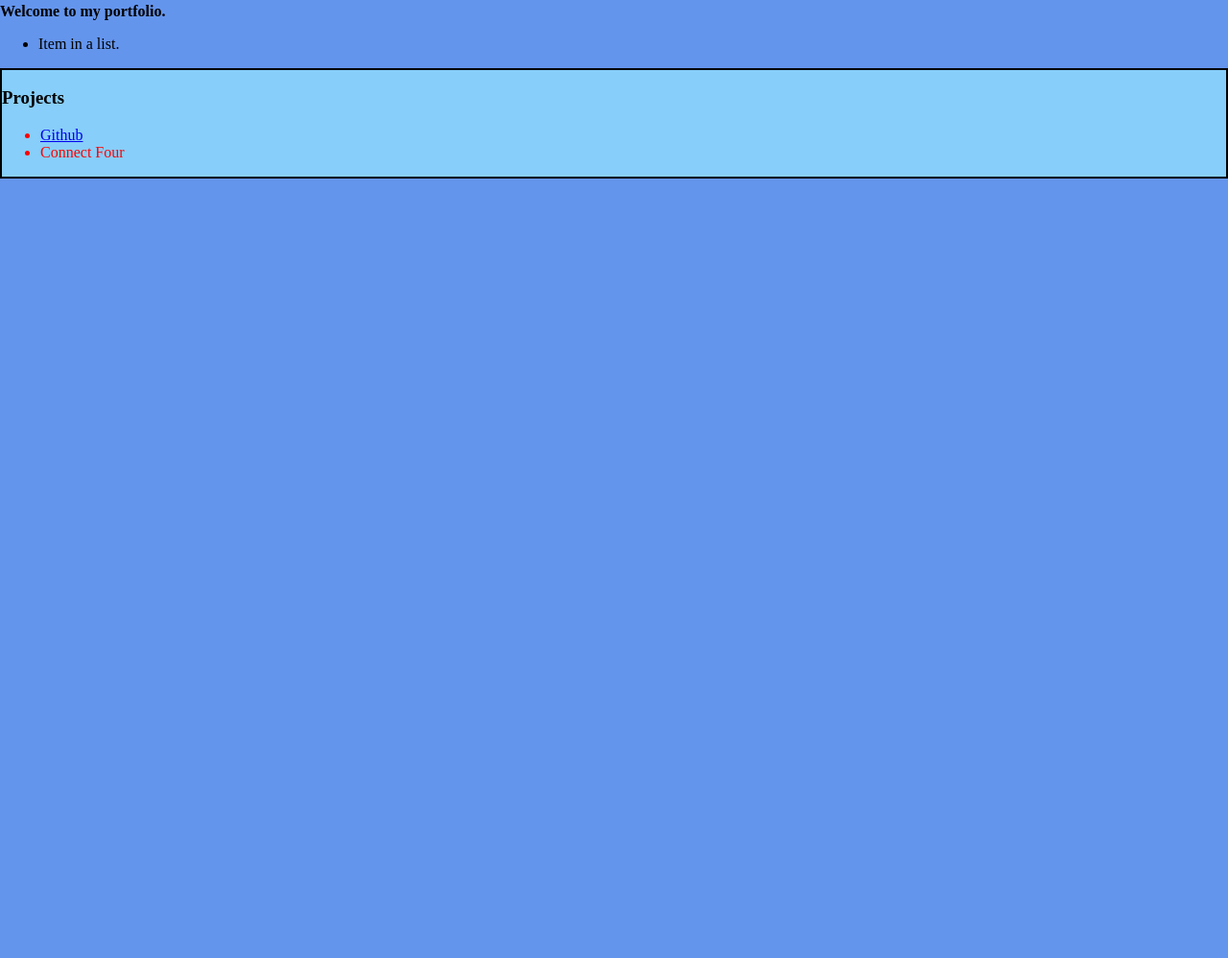
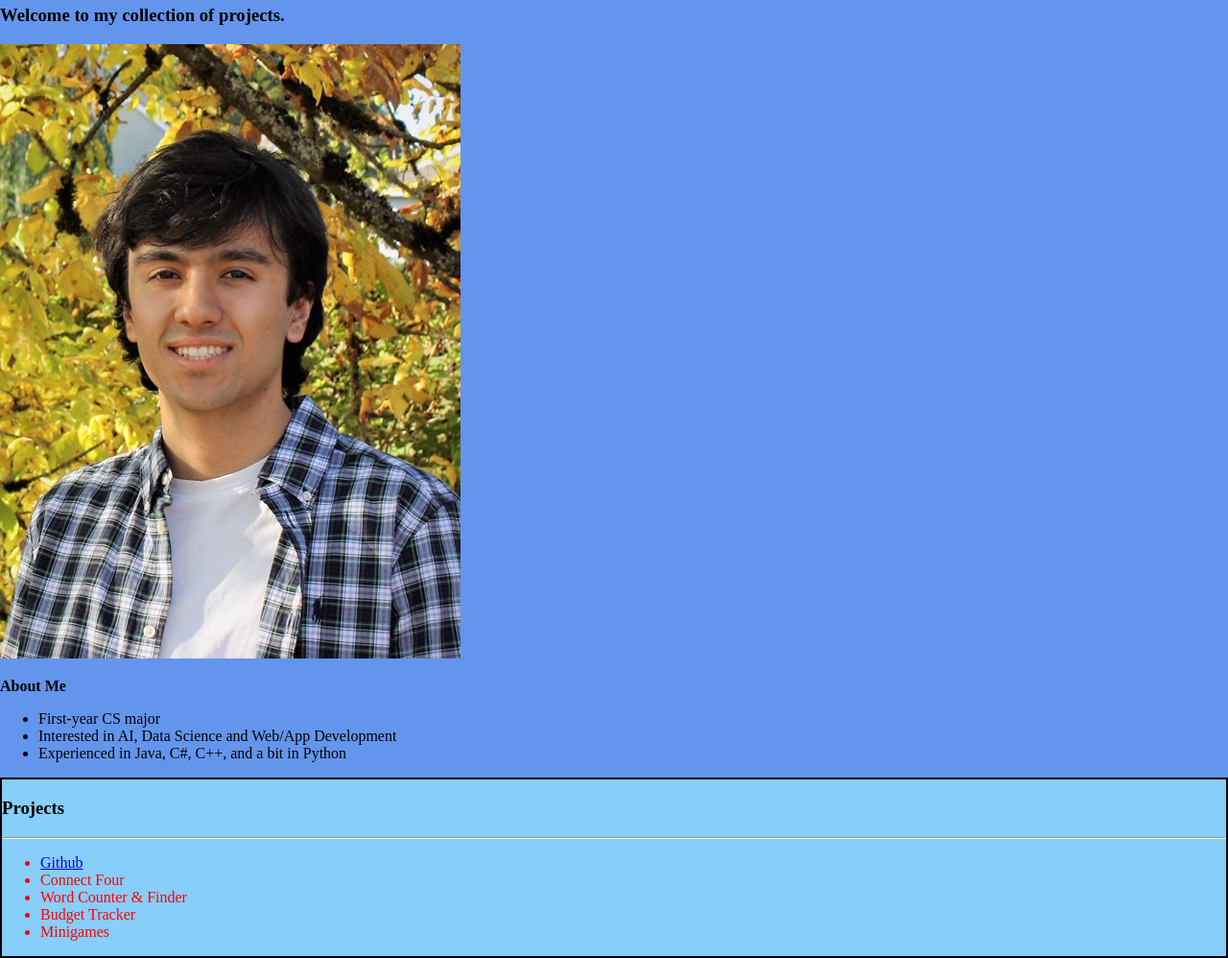
Before and after one commit to andrest50/Portfolio, a plain HTML site: page index.html in a window 1280 px wide. Shown: the part 182-1180 px from the top of the page at 96% size. Before the commit the page ends 800 px from the top, so only its background shows below. Drawn offline with Linux system fonts and the light colour scheme.

Commit message:
First update to the website!

```diff
--- a/index.html
+++ b/index.html
@@ -10,22 +10,35 @@
     </head>
     <body>
         <div class="header">
-            <h3>
+            <h3 class="title">
                 <strong> Andres' Portfolio </strong>
             </h3>
         </div>
+        <div class="about-me">
+            <h3>
+                <strong> Welcome to my collection of projects. </strong>
+            </h3>
+            <img src="IMG_4930.jpg" class="my-photo"/>
             <p>
-            <strong> Welcome to my portfolio. </strong>
+                <strong>About Me</strong>
             </p>
             <ul class="description-list">
                 <li>
-                Item in a list.
+                    First-year CS major
+                </li>
+                <li>
+                    Interested in AI, Data Science and Web/App Development
+                </li>
+                <li>
+                    Experienced in Java, C#, C++, and a bit in Python
                 </li>
             </ul>
+        </div>
         <div class="projects">
             <h3>
                 Projects
             </h3>
+            <hr size ="2"/>
             <ul class="projects-list">
                 <li>
                     <a href="https://github.com/andrest50"> Github </a>
@@ -33,6 +46,15 @@
                 <li>
                     Connect Four
                 </li>
+                <li>
+                    Word Counter & Finder
+                </li>
+                <li>
+                    Budget Tracker
+                </li>
+                <li>
+                    Minigames
+                </li>
             </ul>
         </div>
     </body>
```
Also changed, not shown: IMG_4930.JPG (added). Lines whose indentation alone changed are shown as unchanged.
